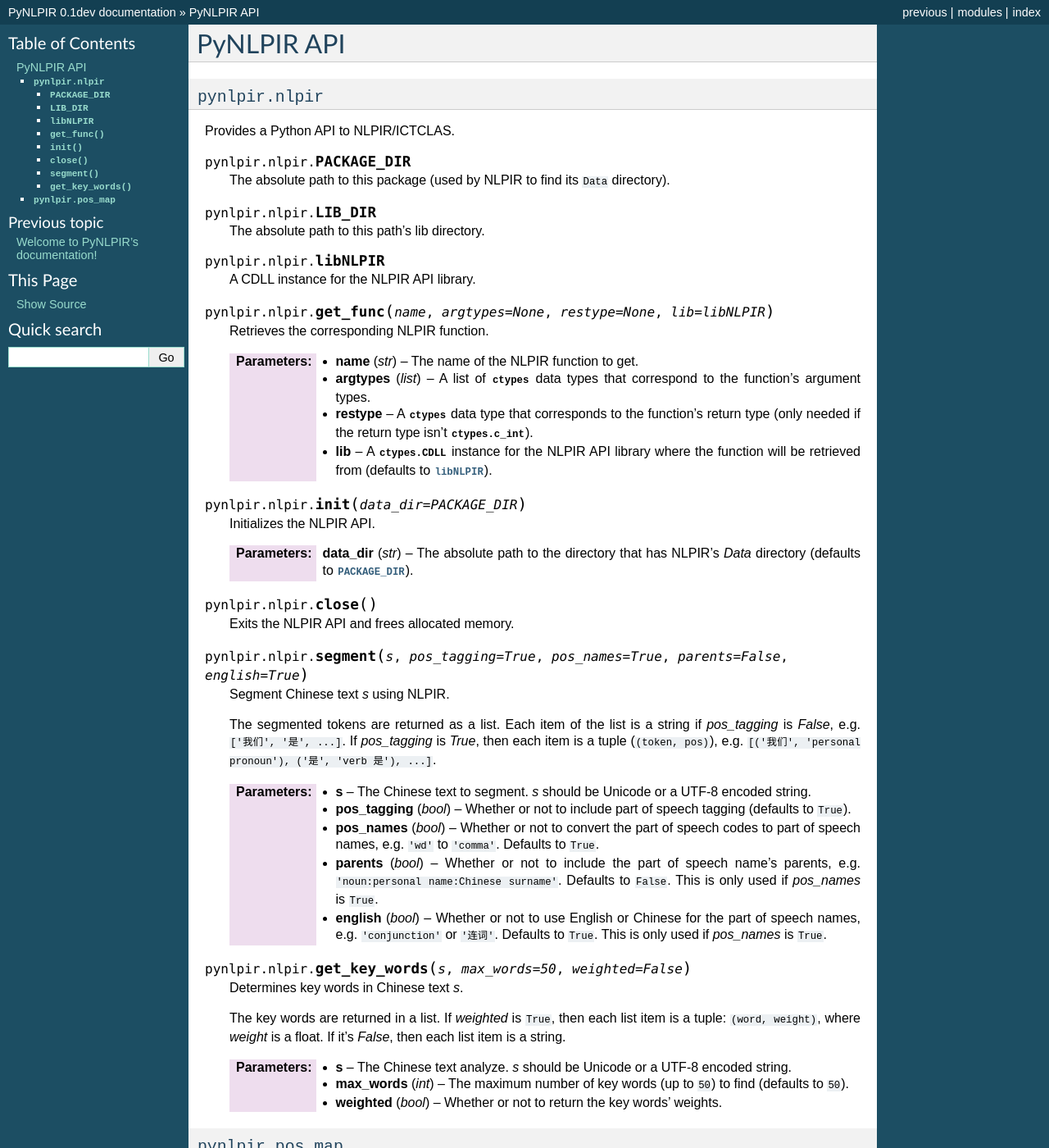
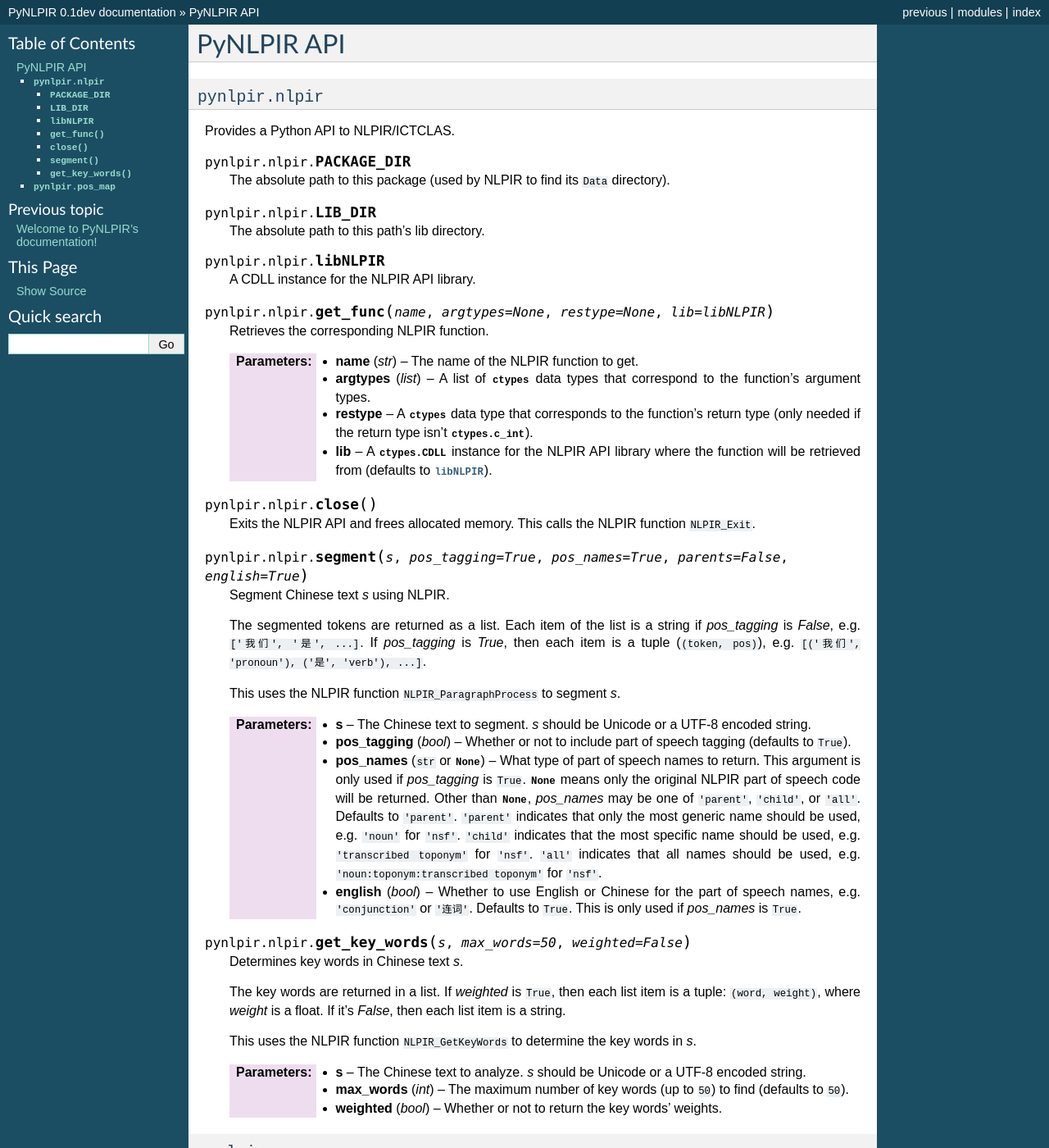
Before and after one commit to tsroten/pynlpir, a Sphinx documentation site: the page built from docs/api.rst, in a window 1280 px wide and 1400 px high. Shown: the whole window at 82% size. Built offline with Sphinx 7.4.7, drawn with Linux system fonts in a browser that asks for light colours.

Commit message:
Updates API documentation.

```diff
--- a/docs/api.rst
+++ b/docs/api.rst
@@ -33,16 +33,10 @@ Provides a Python API to NLPIR/ICTCLAS.
     :param lib: A :class:`ctypes.CDLL` instance for the NLPIR API library where
         the function will be retrieved from (defaults to :data:`libNLPIR`).
 
-.. function:: init(data_dir=PACKAGE_DIR)
-
-    Initializes the NLPIR API.
-
-    :param str data_dir: The absolute path to the directory that has NLPIR's
-        `Data` directory (defaults to :data:`PACKAGE_DIR`).
-
 .. function:: close
 
-    Exits the NLPIR API and frees allocated memory.
+    Exits the NLPIR API and frees allocated memory. This calls the NLPIR
+    function ``NLPIR_Exit``.
 
 .. function:: segment(s, pos_tagging=True, pos_names=True, parents=False, english=True)
 
@@ -51,19 +45,26 @@ Provides a Python API to NLPIR/ICTCLAS.
     The segmented tokens are returned as a list. Each item of the list is a
     string if *pos_tagging* is `False`, e.g. ``['我们', '是', ...]``. If
     *pos_tagging* is `True`, then each item is a tuple (``(token, pos)``), e.g.
-    ``[('我们', 'personal pronoun'), ('是', 'verb 是'), ...]``.
+    ``[('我们', 'pronoun'), ('是', 'verb'), ...]``.
+
+    This uses the NLPIR function ``NLPIR_ParagraphProcess`` to segment *s*.
 
     :param s: The Chinese text to segment. *s* should be Unicode or a UTF-8
         encoded string.
     :param bool pos_tagging: Whether or not to include part of speech tagging
         (defaults to ``True``).
-    :param bool pos_names: Whether or not to convert the part of speech codes
-        to part of speech names, e.g. ``'wd'`` to ``'comma'``. Defaults to
-        ``True``.
-    :param bool parents: Whether or not to include the part of speech name's
-        parents, e.g. ``'noun:personal name:Chinese surname'``. Defaults to
-        ``False``. This is only used if *pos_names* is ``True``.
-    :param bool english: Whether or not to use English or Chinese for the part
+    :param pos_names: What type of part of speech names to return. This
+        argument is only used if *pos_tagging* is ``True``. :data:`None`
+        means only the original NLPIR part of speech code will be returned.
+        Other than :data:`None`, *pos_names* may be one of ``'parent'``,
+        ``'child'``, or ``'all'``. Defaults to ``'parent'``. ``'parent'``
+        indicates that only the most generic name should be used, e.g.
+        ``'noun'`` for ``'nsf'``. ``'child'`` indicates that the most specific
+        name should be used, e.g. ``'transcribed toponym'`` for ``'nsf'``.
+        ``'all'`` indicates that all names should be used, e.g.
+        ``'noun:toponym:transcribed toponym'`` for ``'nsf'``.
+    :type pos_names: ``str`` or :data:`None`
+    :param bool english: Whether to use English or Chinese for the part
         of speech names, e.g. ``'conjunction'`` or ``'连词'``. Defaults to
         ``True``. This is only used if *pos_names* is ``True``.
 
@@ -75,7 +76,10 @@ Provides a Python API to NLPIR/ICTCLAS.
     then each list item is a tuple: ``(word, weight)``, where
     *weight* is a float. If it's *False*, then each list item is a string.
 
-    :param s: The Chinese text analyze. *s* should be Unicode or a UTF-8
+    This uses the NLPIR function ``NLPIR_GetKeyWords`` to determine the key
+    words in *s*.
+
+    :param s: The Chinese text to analyze. *s* should be Unicode or a UTF-8
         encoded string.
     :param int max_words: The maximum number of key words (up to ``50``) to
         find (defaults to ``50``).
```
